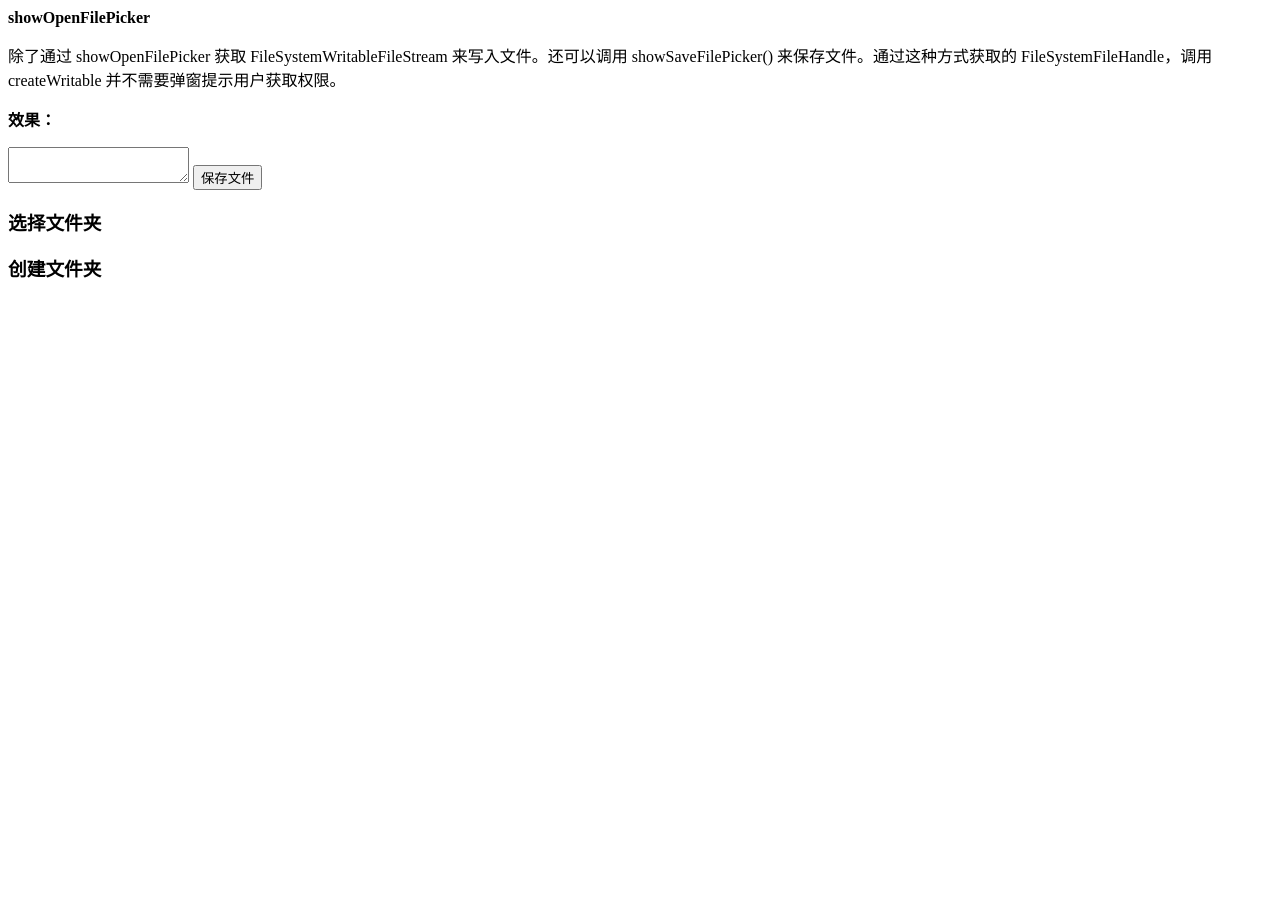
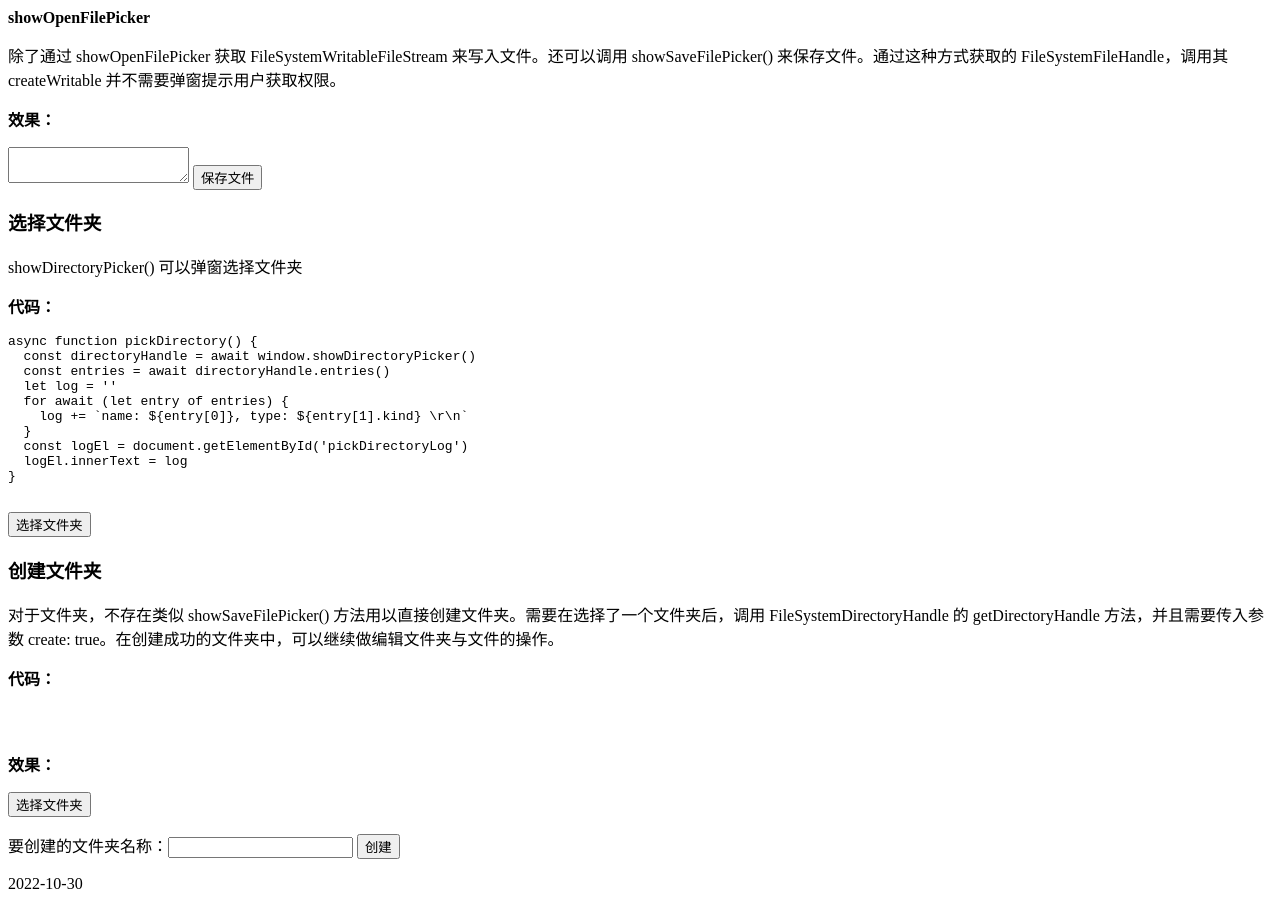
Before and after one commit to jeange1003/jeange1003.github.io, a plain HTML site: page posts/brower-api-file-system-access/index.html in a window 1280 px wide. Shown: the part 3394-4303 px from the top of the page. Before the commit the page ends 3694 px from the top, so only its background shows below. Drawn offline with Linux system fonts and the light colour scheme.

Commit message:
directory api

```diff
--- a/posts/brower-api-file-system-access/index.html
+++ b/posts/brower-api-file-system-access/index.html
@@ -186,14 +186,44 @@ async function saveToWritableFile() {
   <p id="saveToWritableFileLog"></p>
   <p><b>showOpenFilePicker</b></p>
   <p>
-    除了通过 showOpenFilePicker 获取 FileSystemWritableFileStream 来写入文件。还可以调用 showSaveFilePicker() 来保存文件。通过这种方式获取的 FileSystemFileHandle，调用 createWritable 并不需要弹窗提示用户获取权限。
+    除了通过 showOpenFilePicker 获取 FileSystemWritableFileStream 来写入文件。还可以调用 showSaveFilePicker() 来保存文件。通过这种方式获取的 FileSystemFileHandle，调用其 createWritable 并不需要弹窗提示用户获取权限。
   </p>
   <p><b>效果：</b></p>
   <textarea id="saveFileContent"></textarea>
   <button onclick="saveFile()">保存文件</button>
   <p id="saveFileLog"></p>
   <h3>选择文件夹</h3>
+  <p>showDirectoryPicker() 可以弹窗选择文件夹</p>
+  <p><b>代码：</b></p>
+  <pre>
+async function pickDirectory() {
+  const directoryHandle = await window.showDirectoryPicker()
+  const entries = await directoryHandle.entries()
+  let log = ''
+  for await (let entry of entries) {
+    log += `name: ${entry[0]}, type: ${entry[1].kind} \r\n`
+  }
+  const logEl = document.getElementById('pickDirectoryLog')
+  logEl.innerText = log
+}
+  </pre>
+  <button onclick="pickDirectory()">选择文件夹</button>
+  <p id="pickDirectoryLog"></p>
   <h3>创建文件夹</h3>
+  <p>
+    对于文件夹，不存在类似 showSaveFilePicker() 方法用以直接创建文件夹。需要在选择了一个文件夹后，调用 FileSystemDirectoryHandle 的 getDirectoryHandle 方法，并且需要传入参数 create: true。在创建成功的文件夹中，可以继续做编辑文件夹与文件的操作。
+  </p>
+  <p><b>代码：</b></p>
+  <pre>
+
+  </pre>
+  <p><b>效果：</b></p>
+  <button onclick="pickDirectoryToCreateSubdirectory()">选择文件夹</button>
+  <p id="pickDirectoryToCreateSubdirectoryLog"></p>
+  <label>要创建的文件夹名称：</label><input id="directoryNameToCreate" />
+  <button onclick="createDirectory()">创建</button>
+  <p id="createDirectoryLog"></p>
+  <p>2022-10-30</p>
   <script src="main.js"></script>
 </body>
 
--- a/posts/brower-api-file-system-access/main.js
+++ b/posts/brower-api-file-system-access/main.js
@@ -108,3 +108,33 @@ async function saveFile() {
   const logEl = docuemnt.getElementById('saveFileLog')
   logEl.value = '保存成功，打开文件看看吧'
 }
+
+async function pickDirectory() {
+  const directoryHandle = await window.showDirectoryPicker()
+  const entries = await directoryHandle.entries()
+  let log = ''
+  for await (let entry of entries) {
+    log += `name: ${entry[0]}, type: ${entry[1].kind} \r\n`
+  }
+  const logEl = document.getElementById('pickDirectoryLog')
+  logEl.innerText = log
+}
+
+let directoryToCreateSubdirectoryHandle
+async function pickDirectoryToCreateSubdirectory() {
+  directoryToCreateSubdirectoryHandle = await window.showDirectoryPicker()
+  document.getElementById('pickDirectoryToCreateSubdirectoryLog').innerText = '选择成功，请输入要创建的文件夹名称，然后点击创建按钮'
+}
+
+async function createDirectory() {
+  const name = document.getElementById('directoryNameToCreate').value
+  const logEl = document.getElementById('createDirectoryLog')
+  if (name === '') {
+    logEl.innerText = '输入的名字不能为空'
+    return
+  } else {
+    logEl.innerText = ''
+  }
+  await directoryToCreateSubdirectoryHandle.getDirectoryHandle(name, { create: true })
+  logEl.innerText = '文件夹创建成功，去看看吧'
+}
```
